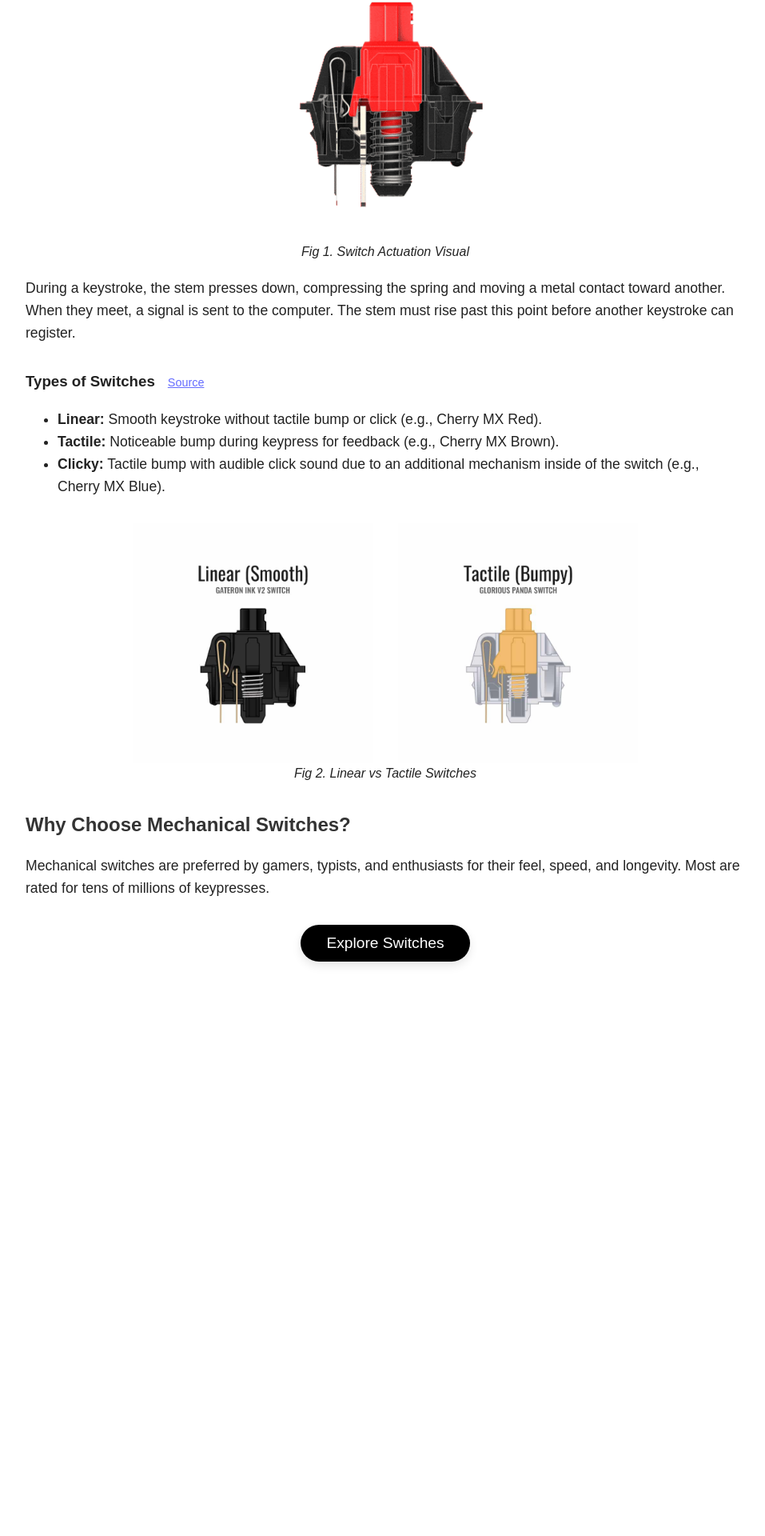
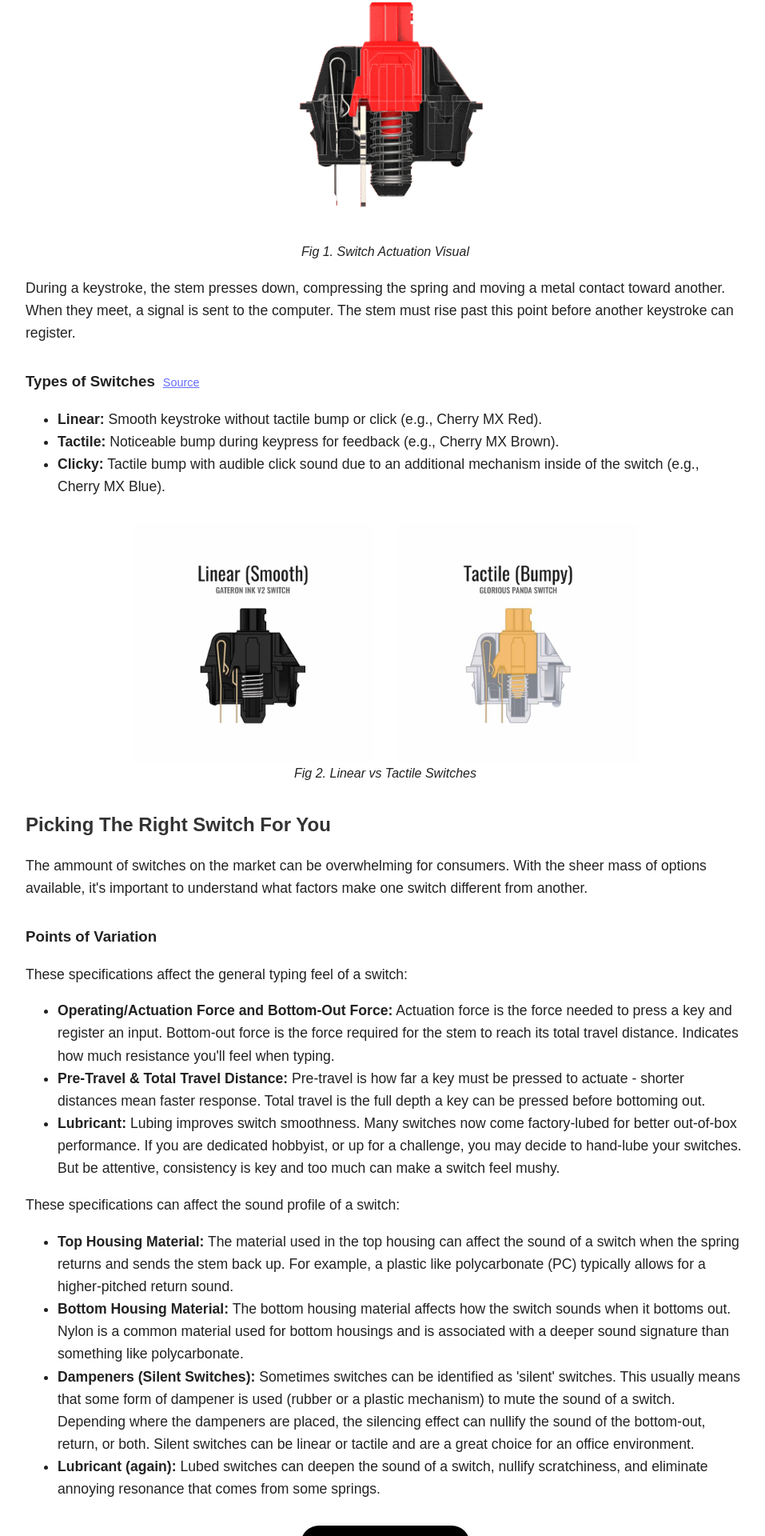
Before and after one commit to timwalkercs/MxMatrix, a React (Vite) app in the folder mxmatrix.client/: page /learnmore in a window 1280 px wide. Shown: the part 560-2480 px from the top of the page at 80% size, without its empty margins (158-1115 px from the left). Before the commit the page ends 1794 px from the top, so only its background shows below. Built offline with nearby package versions, Linux system fonts and the light colour scheme.

Commit message:
Additions to learnmore page

```diff
--- a/mxmatrix.client/src/components/LearnMore.css
+++ b/mxmatrix.client/src/components/LearnMore.css
@@ -50,6 +50,7 @@
     .learn-header a {
         font-size: 0.9rem;
         text-decoration: underline;
+        padding-left: 10px;
     }
 
 .lm-image-wrapper {
--- a/mxmatrix.client/src/components/LearnMore.jsx
+++ b/mxmatrix.client/src/components/LearnMore.jsx
@@ -19,10 +19,10 @@ function LearnMore() {
 
             <section className="learn-section">
                 <div className="learn-header">
-                    <h3>How Do Mechanical Switches Work?</h3>
-                    <a href="https://mechanicalkeyboards.com/blogs/mk-101/what-is-a-mechanical-switch" target="_blank" rel="noopener noreferrer">
-                        Source
-                    </a>
+                    <h3>
+                        How Do Mechanical Switches Work?
+                    <a href="https://mechanicalkeyboards.com/blogs/mk-101/what-is-a-mechanical-switch" target="_blank" rel="noopener noreferrer">Source</a>
+                    </h3>
                 </div>
 
                 <p>
@@ -49,10 +49,11 @@ function LearnMore() {
 
             <section className="learn-section">
                 <div className="learn-header">
-                    <h3>Types of Switches</h3>
-                    <a href="https://www.mechkeybs.com/learn/keyboards-components/linear-vs-tactile-vs-clicky-switches/" target="_blank" rel="noopener noreferrer">
-                        Source
-                    </a>
+                    <h3>
+                        Types of Switches
+                        <a href="https://www.mechkeybs.com/learn/keyboards-components/linear-vs-tactile-vs-clicky-switches/" target="_blank" rel="noopener noreferrer">Source</a>
+
+                    </h3>
                 </div>
                 <ul>
                     <li><strong>Linear:</strong> Smooth keystroke without tactile bump or click (e.g., Cherry MX Red).</li>
@@ -79,11 +80,59 @@ function LearnMore() {
             </section>
 
             <section className="learn-section">
-                <h2>Why Choose Mechanical Switches?</h2>
+                <h2>Picking The Right Switch For You</h2>
                 <p>
-                    Mechanical switches are preferred by gamers, typists, and enthusiasts for their feel, speed, and longevity.
-                    Most are rated for tens of millions of keypresses.
+                    The ammount of switches on the market can be overwhelming for consumers.
+                    With the sheer mass of options available, it's important to understand what factors make one switch different from another.
                 </p>
+            </section>
+
+            <section className="learn-section">
+                <div className="learn-header">
+                    <h3>
+                        Points of Variation
+                    </h3>
+                </div>
+
+                <p>
+                    These specifications affect the general typing feel of a switch:
+                </p>
+                <ul>
+                    <li><strong>Operating/Actuation Force and Bottom-Out Force:</strong> Actuation force is the force needed to press a key and register an input. Bottom-out force is the force required for the stem to reach its total travel distance. Indicates how much resistance you'll feel when typing.</li>
+
+                    <li>
+                        <strong>Pre-Travel & Total Travel Distance:</strong> Pre-travel is how far a key must be pressed to actuate - shorter distances mean faster response. Total travel is the full depth a key can be pressed before bottoming out.
+                    </li>
+
+                    <li>
+                        <strong>Lubricant:</strong> Lubing improves switch smoothness. Many switches now come factory-lubed for better out-of-box performance. If you are dedicated hobbyist, or up for a challenge, you may decide to hand-lube your switches. But be attentive, consistency is key and too much can make a switch feel mushy.
+                    </li>
+                </ul>
+
+                <p>
+                    These specifications can affect the sound profile of a switch:
+                </p>
+                <ul>
+                    <li>
+                        <strong>Top Housing Material:</strong> The material used in the top housing can affect the sound of a switch when the spring returns and sends the stem back up.
+                        For example, a plastic like polycarbonate (PC) typically allows for a higher-pitched return sound.
+                    </li>
+
+                    <li>
+                        <strong>Bottom Housing Material:</strong> The bottom housing material affects how the switch sounds when it bottoms out.
+                        Nylon is a common material used for bottom housings and is associated with a deeper sound signature than something like polycarbonate.
+                    </li>
+
+                    <li>
+                        <strong>Dampeners (Silent Switches):</strong> Sometimes switches can be identified as 'silent' switches. This usually means that some form of dampener is used (rubber or a plastic mechanism) to mute the sound of a switch.
+                        Depending where the dampeners are placed, the silencing effect can nullify the sound of the bottom-out, return, or both. Silent switches can be linear or tactile and are a great choice for an office environment.
+                    </li>
+
+                    <li>
+                        <strong>Lubricant (again):</strong> Lubed switches can deepen the sound of a switch, nullify scratchiness, and eliminate annoying resonance that comes from some springs.
+                    </li>
+                </ul>
+
             </section>
 
             <div className="learnmore-button-wrapper">
```
